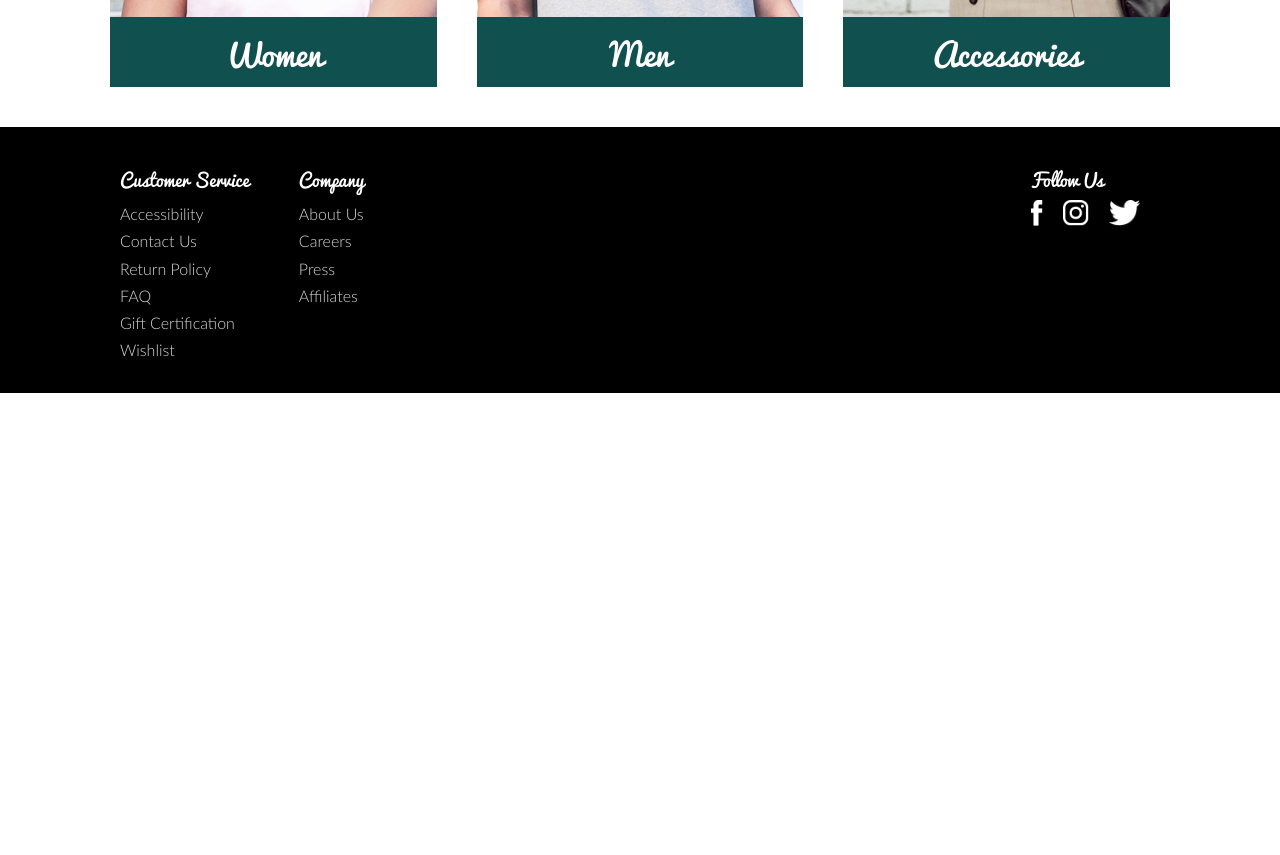
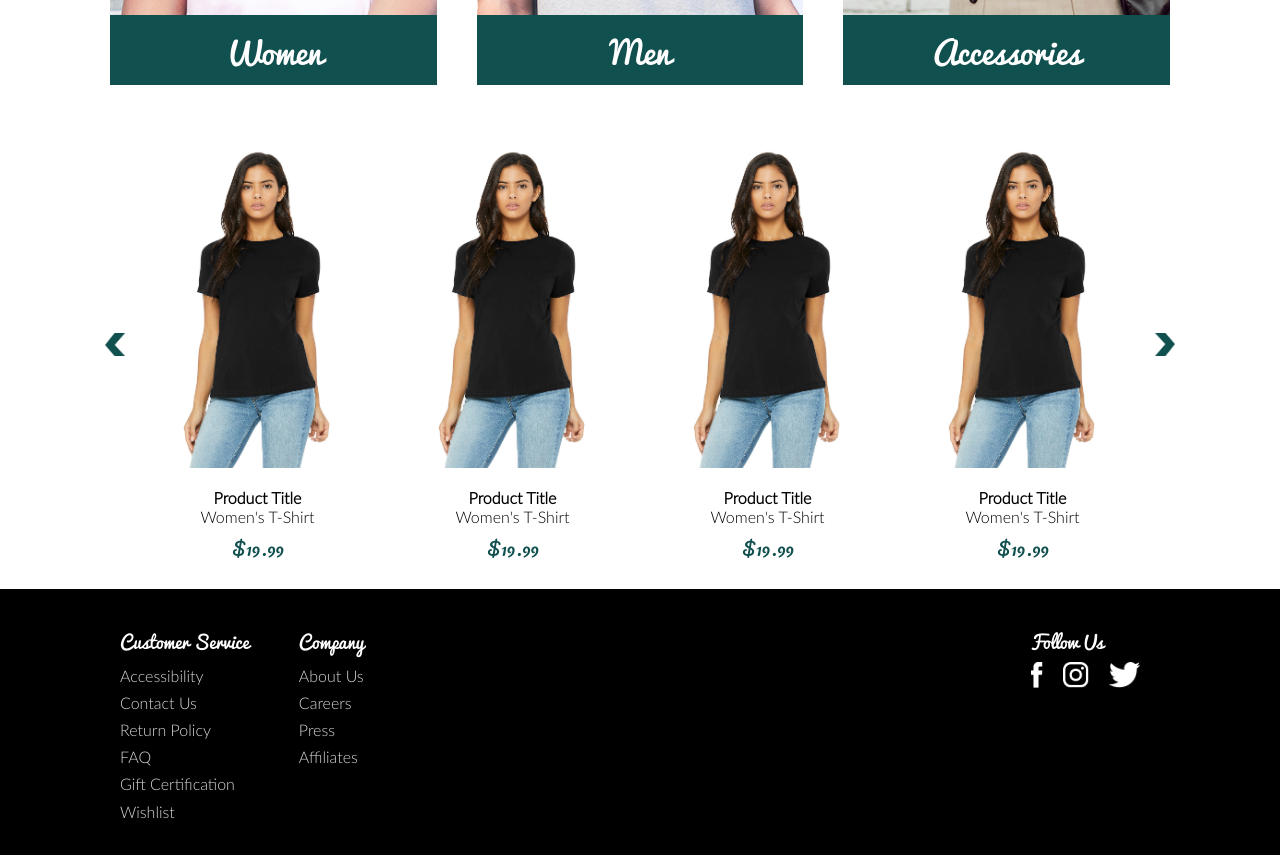
Before and after one commit to Klikz-US/DYODE, a React (Create React App) app: page / in a window 1280 px wide. Shown: the part 1080-1935 px from the top of the page. Before the commit the page ends 1473 px from the top, so only its background shows below. Built offline with nearby package versions, Linux system fonts and the light colour scheme.

Commit message:
product carousel update

```diff
--- a/src/App.css
+++ b/src/App.css
@@ -165,20 +165,32 @@ a,
 span,
 button {
 	font-family: Lato-Light;
-	font-size: 18px;
+	font-size: 16px;
+}
+
+@media only screen and (max-width: 497px) {
+	body,
+	div,
+	p,
+	a,
+	span,
+	button {
+		font-family: Lato-Light;
+		font-size: 12px;
+	}
 }
 
 h1,
 h2,
-h3 {
+h3,
+h6 {
 	font-family: Pacifico;
 	font-weight: 400;
 	margin: 5px 0 5px 0;
 }
 
 h4,
-h5,
-h6 {
+h5 {
 	font-family: Lato-Light;
 	font-weight: 300;
 	margin: 5px 0 5px 0;
@@ -206,7 +218,7 @@ h5 {
 }
 
 h6 {
-	font-size: 14px;
+	font-size: 18px;
 }
 
 @media only screen and (max-width: 497px) {
@@ -269,6 +281,10 @@ h6 {
 	margin: 10px;
 }
 
+.mt-1 {
+	margin-top: 10px;
+}
+
 .mt-2 {
 	margin-top: 20px;
 }
@@ -276,6 +292,10 @@ h6 {
 .text-center {
 	width: 100%;
 	text-align: center;
+}
+
+.text-bold {
+	font-weight: bold;
 }
 
 .navbar .wrapper {
@@ -559,3 +579,49 @@ h6 {
 	bottom: 0;
 	width: 100%;
 }
+
+.product-carousel {
+	padding: 0 40px;
+}
+
+.product-carousel-inner {
+	padding: 20px;
+}
+
+.product-carousel .slick-next:before {
+	opacity: 1;
+	background-image: url("./assets/icons/Arrow_Right.png");
+	background-size: contain;
+	background-repeat: no-repeat;
+	content: "";
+	font-size: 0;
+	padding: 24px 20px 0 0;
+}
+
+.product-carousel .slick-prev:before {
+	opacity: 1;
+	background-image: url("./assets/icons/Arrow_Left.png");
+	background-size: contain;
+	background-repeat: no-repeat;
+	content: "";
+	font-size: 0;
+	padding: 24px 20px 0 0;
+}
+
+@media only screen and (max-width: 767px) {
+	.product-carousel {
+		padding: 0 20px;
+	}
+
+	.product-carousel-inner {
+		padding: 5px;
+	}
+
+	.product-carousel .slick-next:before {
+		padding: 16px 20px 0 0;
+	}
+
+	.product-carousel .slick-prev:before {
+		padding: 16px 20px 0 0;
+	}
+}
--- a/src/sections/product-carousel.js
+++ b/src/sections/product-carousel.js
@@ -1,10 +1,146 @@
 import React from "react";
 
-export default function SectionProductCarousel() {
+import Slider from "react-slick";
+import "slick-carousel/slick/slick.css";
+import "slick-carousel/slick/slick-theme.css";
+
+import product_img from "../assets/images/Product_Image_1.jpg";
+
+export default function SectionHero() {
+	const carousel_settings = {
+		dots: false,
+		draggable: false,
+		arrows: true,
+		infinite: true,
+		speed: 500,
+		slidesToShow: 4,
+		slidesToScroll: 1,
+		responsive: [
+			{
+				breakpoint: 767,
+				settings: {
+					slidesToShow: 2,
+				},
+			},
+		],
+	};
+
 	return (
 		<div className="row">
-			<div className="container-fluid product-carousel">
-				<div className="wrapper"></div>
+			<div className="container">
+				<div className="product-carousel">
+					<Slider {...carousel_settings}>
+						<div>
+							<div className="product-carousel-wrap">
+								<div className="product-carousel-inner">
+									<div className="product-image">
+										<img
+											src={product_img}
+											width="100%"
+											height="auto"
+											alt="Women's T-Shirt"
+										/>
+									</div>
+									<p className="product-title color-black text-bold text-center m-0 mt-2">
+										Product Title
+									</p>
+									<p className="product-desc color-black text-center m-0">
+										Women's T-Shirt
+									</p>
+									<h6 className="text-center color-main">$19.99</h6>
+								</div>
+							</div>
+						</div>
+
+						<div>
+							<div className="product-carousel-wrap">
+								<div className="product-carousel-inner">
+									<div className="product-image">
+										<img
+											src={product_img}
+											width="100%"
+											height="auto"
+											alt="Women's T-Shirt"
+										/>
+									</div>
+									<p className="product-title color-black text-bold text-center m-0 mt-2">
+										Product Title
+									</p>
+									<p className="product-desc color-black text-center m-0">
+										Women's T-Shirt
+									</p>
+									<h6 className="text-center color-main">$19.99</h6>
+								</div>
+							</div>
+						</div>
+
+						<div>
+							<div className="product-carousel-wrap">
+								<div className="product-carousel-inner">
+									<div className="product-image">
+										<img
+											src={product_img}
+											width="100%"
+											height="auto"
+											alt="Women's T-Shirt"
+										/>
+									</div>
+									<p className="product-title color-black text-bold text-center m-0 mt-2">
+										Product Title
+									</p>
+									<p className="product-desc color-black text-center m-0">
+										Women's T-Shirt
+									</p>
+									<h6 className="text-center color-main">$19.99</h6>
+								</div>
+							</div>
+						</div>
+
+						<div>
+							<div className="product-carousel-wrap">
+								<div className="product-carousel-inner">
+									<div className="product-image">
+										<img
+											src={product_img}
+											width="100%"
+											height="auto"
+											alt="Women's T-Shirt"
+										/>
+									</div>
+									<p className="product-title color-black text-bold text-center m-0 mt-2">
+										Product Title
+									</p>
+									<p className="product-desc color-black text-center m-0">
+										Women's T-Shirt
+									</p>
+									<h6 className="text-center color-main">$19.99</h6>
+								</div>
+							</div>
+						</div>
+
+						<div>
+							<div className="product-carousel-wrap">
+								<div className="product-carousel-inner">
+									<div className="product-image">
+										<img
+											src={product_img}
+											width="100%"
+											height="auto"
+											alt="Women's T-Shirt"
+										/>
+									</div>
+									<p className="product-title color-black text-bold text-center m-0 mt-2">
+										Product Title
+									</p>
+									<p className="product-desc color-black text-center m-0">
+										Women's T-Shirt
+									</p>
+									<h6 className="text-center color-main">$19.99</h6>
+								</div>
+							</div>
+						</div>
+					</Slider>
+				</div>
 			</div>
 		</div>
 	);
```
Also changed, not shown: src/assets/icons/Arrow_Left.png (added), src/assets/icons/Arrow_Right.png (added).
